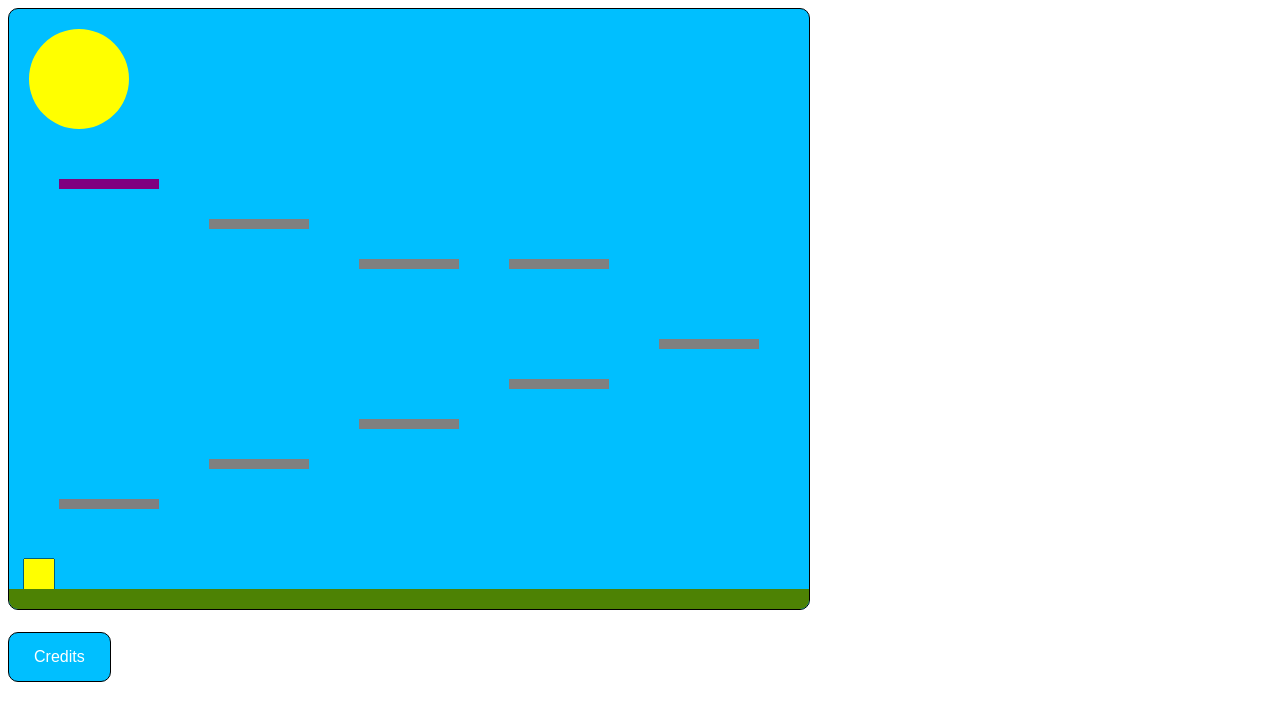
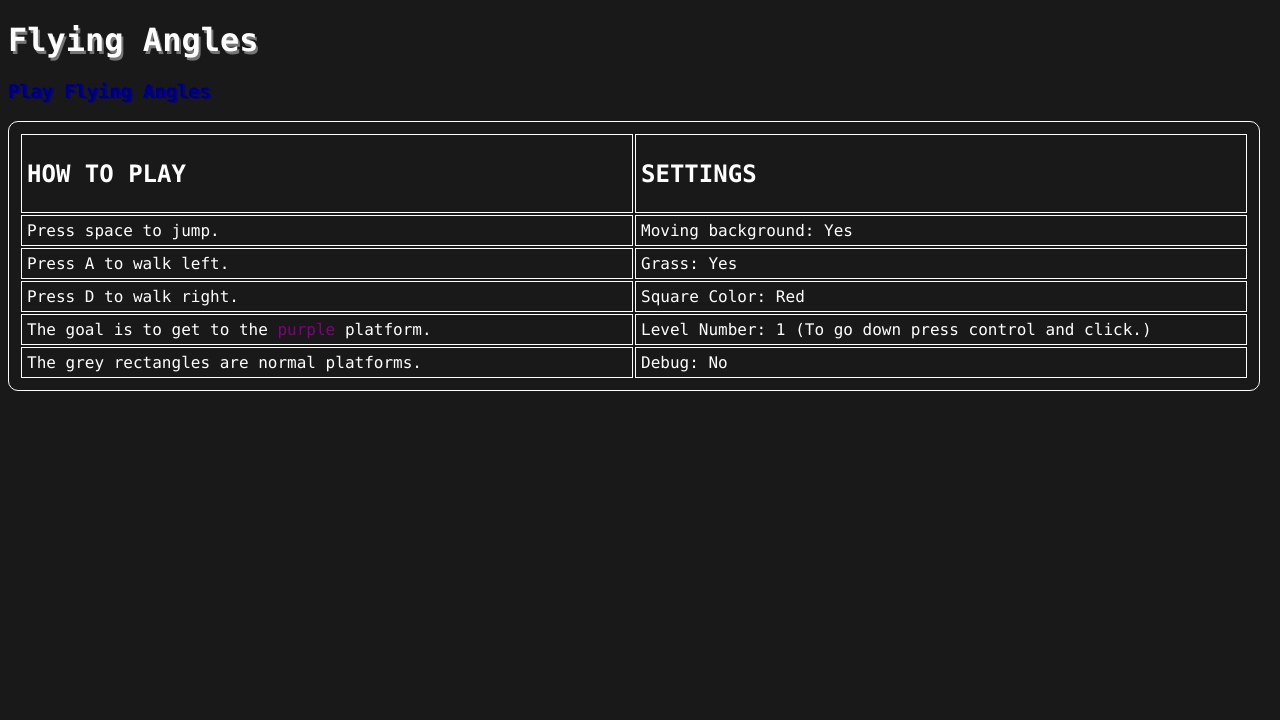
Before and after one commit to AncientBison/Flying-Angles, a plain HTML site: page index.html in a window 1280 px wide. Drawn offline with nearby package versions, Linux system fonts and the light colour scheme.

Commit message:
Now the game looks pretty and there is music, an entry screen, and lots of settings!

```diff
--- a/index.html
+++ b/index.html
@@ -1,19 +1,65 @@
 <!DOCTYPE html>
-<html>
+<html id="settingspage">
   <head>
     <meta charset="utf-8">
     <meta name="viewport" content="width=device-width">
-    <title>Flying Angles - Main</title>
-    <link href="style.css" rel="stylesheet" type="text/css"/>
-    <script src="https://ajax.googleapis.com/ajax/libs/jquery/3.5.1/jquery.min.js"></script>
+    <title>Flying Angles - Settings</title>
+    <link href="style.css" rel="stylesheet" type="text/css" />
   </head>
   <body>
-		<canvas id="canvas" width="1500" height="600"></canvas>
-		<br>
-		<br>
-		<a href="credits.html">
-			<input id="button" type="button" value="Credits"/>
-		</a>
-	  <script type="module" src="script.js"></script>
+	  <h1 id="mainpagetitle">Flying Angles</h1><h3 id="play"><a href="game.html">Play Flying Angles</a></h3>
+    <table id="maintable">
+      <tr>
+        <td id="playbox">
+          <h2> HOW TO PLAY </h2>
+        </td>
+        <td id="settingsbox">
+          <h2> SETTINGS </h2>
+        </td>
+      </tr>
+      <tr>
+        <td>
+          Press space to jump.
+        </td>
+        <td id="s1">
+          Moving background:
+        </td>
+      </tr>
+      <tr>
+        <td>
+          Press A to walk left.
+        </td>
+        <td id="s2">
+          Grass:
+        </td>
+      </tr>
+      <tr>
+        <td>
+          Press D to walk right.
+        </td>
+        <td id="s3">
+          Square Color:
+        </td>
+      </tr>
+      <tr>
+        <td>
+          The goal is to get to the <span id="purple">purple</span> platform.
+        </td>
+        <td id="s4">
+          Level Number: 1
+          (To go down press control and click.)
+        </td>
+      </tr>
+      <tr>
+        <td>
+          The grey rectangles are normal platforms.
+        </td>
+        <td id="s5">
+          Debug:
+        </td>
+      </tr>
+    </table>
+    <script type="module" src="mainpage.js"></script>
+    <audio src="https://github.com/AncientBison/FlyingSquaresMusic/blob/master/%5BOLD%5DAll%20Bee%20Swarm%20Simulator%20songs-%5BAudioTrimmer.com%5D.mp3?raw=true" preload="auto" controls="none" style="display: none"/>
   </body>
 </html>
--- /dev/null
+++ b/mainpage.js
@@ -0,0 +1,50 @@
+import { moving_background, toggle_moving_background } from './settings.js';
+
+var s1 = document.getElementById("s1")
+s1.addEventListener("click",function() {
+  toggle_moving_background();
+  s1.innerHTML = "Moving background: " + (moving_background ? "Yes" : "No");
+  console.log("New value: " + s1.innerHTML);
+});
+s1.innerHTML = "Moving background: " + (moving_background ? "Yes" : "No");
+
+import { grass, toggle_grass } from './settings.js';
+var s2 = document.getElementById("s2")
+s2.addEventListener("click",function() {
+  toggle_grass();
+  s2.innerHTML = "Grass: " + (grass ? "Yes" : "No");
+  console.log("New value: " + s2.innerHTML);
+});
+s2.innerHTML = "Grass: " + (grass ? "Yes" : "No");
+
+
+import {color, change_color } from './settings.js';
+var s3 = document.getElementById("s3")
+s3.addEventListener("click",function() {
+  change_color();
+  s3.innerHTML = "Square Color: " + color;
+  console.log("New value: " + s3.innerHTML);
+});
+s3.innerHTML = "Square Color: " + color;
+
+import { levelnum, levelup, leveldown } from './settings.js'
+var s4 = document.getElementById("s4")
+s4.addEventListener("click",function(e) {
+  if (!e.ctrlKey) {
+    levelup()
+    s4.innerHTML = "Level Number: " + levelnum
+  }
+  else if (e.ctrlKey && levelnum > 1) {
+    leveldown()
+    s4.innerHTML = "Level Number: " + levelnum
+  }
+});
+
+import { debug, toggle_debug } from './settings.js';
+var s5 = document.getElementById("s5")
+s5.addEventListener("click",function() {
+  toggle_debug();
+  s5.innerHTML = "Debug: " + (debug ? "Yes" : "No");
+  console.log("New value: " + s5.innerHTML);
+});
+s5.innerHTML = "Debug: " + (debug ? "Yes" : "No");
--- a/script.js
+++ b/script.js
@@ -1,4 +1,6 @@
-     import { startGameLoop } from './gameloop.js';
+import { startGameLoop } from './gameloop.js';
+import { moving_background, grass, color, debug, levelnum,setCookie } from './settings.js';
+setCookie("levelnum",1)
 var canvas = document.getElementById("canvas");
 var ctx = canvas.getContext("2d");
 stop = false
@@ -16,15 +18,16 @@ canvas.height = 600
 canvas.width = 800
 var won = false
 var level = "fakelevel()"
+var cloudpos = 0
 
 //file reading
 function getlevel(levelnum) {
   $.get("Levels/level" + levelnum + ".txt", function(levelfile) {
-    console.log(levelfile)
+    if (debug) console.log(levelfile)
     level = levelfile
   })
 }
-$(document).ready(getlevel(1));
+$(document).ready(getlevel(levelnum));
 
 for(var i = 1;i<=60;i++) {
   layers.push(i);
@@ -34,7 +37,7 @@ var layer = 3;
 var platforms = []
 
 function fakelevel() {
-  console.log("CURRENT STATUS: Level is not defined.")
+  if (debug) console.log("CURRENT STATUS: Level is not defined.")
 }
 
 function newPlatform(x,width,y,goal=false) {
@@ -57,13 +60,17 @@ function getPlatforms() {
   var platform = platforms[p]
   if (x >= platform.xStart - 30 && x <= platform.xEnd) {
       platforms_at_x.push({y:platform.y, goal:platform.goal})
-      //console.log(platform.y)
+      if (debug) console.log(platform.y)
   }
   }
   return platforms_at_x;
 }
 
 function tick() {
+  if (moving_background) {
+    cloudpos += Math.random()
+  }
+
   ctx.clearRect(0, 0, canvas.width, canvas.height);
   if (back) {x -= 7}
   if (forward) {x += 7}
@@ -107,9 +114,20 @@ function tick() {
   if (!onPlatform) {
     v -= g;
   }
-
-  // Arrow
-  ctx.fillStyle = "#ff00ff";
+  //Sun
+  ctx.fillStyle = "#ffff00";
+  ctx.beginPath()
+  ctx.arc(70, 70, 50, 0, 2 * Math.PI);
+  ctx.closePath()
+  ctx.stroke()
+  ctx.fill()
+  //grass cover
+  ctx.fillStyle = "#00cdff"
+  if (!grass) {
+    ctx.fillRect(0,560,canvas.width,21)
+  }
+  // Character
+  ctx.fillStyle = color.toLowerCase();
   ctx.beginPath();
   ctx.moveTo(0+x,0+y);
   ctx.lineTo(30+x,0+y);
@@ -119,22 +137,17 @@ function tick() {
   ctx.closePath()
   ctx.stroke();
   ctx.fill()
-  //Ground
-  ctx.fillStyle = "#4d8204";
-  ctx.fillRect(0, 580, canvas.width, 20)
   //the platforms are in a var called level
   eval(level)
-  //Sun
-  ctx.fillStyle = "#ffff00";
-  ctx.arc(70, 70, 50, 0, 2 * Math.PI);
-  ctx.fill()
+  //cloud and sky and ground
+  canvas.style.backgroundPosition = cloudpos + "px 0px"
+  //check if on goal
   if (won) {
     ctx.fillStyle = "black"
     ctx.font = "100px Arial";
     ctx.fillText("You Won!",200, 300);
   }
 }
-
 function keypress(e) {
   if (e.code == "Space") {
   jump = true
@@ -158,31 +171,7 @@ function keyup(e) {
   }
 }
 
-function sound(src) {
-  this.sound = document.createElement("audio");
-  this.sound.src = src;
-  this.sound.setAttribute("preload", "auto");
-  this.sound.setAttribute("controls", "none");
-  this.sound.style.display = "none";
-  document.body.appendChild(this.sound);
-  this.play = function(){
-    console.log("this function was called!")
-    this.sound.play();
-    console.info("i played song")
-  }
-  this.stop = function(){
-    this.sound.pause();
-  }
-}
-
-function playBgSound() {
-    console.log("this function was called 2!")
-  var bgmusic = new sound("https://github.com/AncientBison/FlyingSquaresMusic/blob/master/%5BOLD%5DAll%20Bee%20Swarm%20Simulator%20songs-%5BAudioTrimmer.com%5D.mp3")
-  bgmusic.play();
-}
-
 document.addEventListener('keypress', keypress);
 document.addEventListener('keyup', keyup);
 
-playBgSound();
 startGameLoop(tick, 30)
--- /dev/null
+++ b/settings.js
@@ -0,0 +1,67 @@
+function setCookie(cname, cvalue, session_only=false) {
+  var expires = "";
+  if (!session_only) {
+    var d = new Date();
+    d.setTime(d.getTime() + (365 * 24 * 60 * 60 * 1000));
+    var expires = ";expires="+d.toUTCString();
+  }
+  document.cookie = cname + "=" + cvalue + expires + ";path=/";
+}
+export { setCookie }
+
+function getCookie(cname, default_value) {
+  var name = cname + "=";
+  var ca = document.cookie.split(';');
+  for(var i = 0; i < ca.length; i++) {
+    var c = ca[i];
+    while (c.charAt(0) == ' ') {
+      c = c.substring(1);
+    }
+    if (c.indexOf(name) == 0) {
+      return c.substring(name.length, c.length);
+    }
+  }
+  return default_value;
+}
+
+levelnum = 1
+
+var moving_background = eval(getCookie("moving_background", "true"))
+function toggle_moving_background() {
+  moving_background = !moving_background;
+  setCookie("moving_background", moving_background);
+}
+export { moving_background, toggle_moving_background };
+
+var grass = eval(getCookie("grass", "true"))
+function toggle_grass() {
+  grass = !grass;
+  setCookie("grass", grass);
+}
+export { grass, toggle_grass };
+
+var colors = ["Red", "Orange", "Yellow", "Green", "Blue", "Purple"]
+var color = getCookie("color", colors[0]);
+function change_color() {
+  color = colors[(colors.indexOf(color) + 1) % colors.length];
+  setCookie("color", color);
+}
+export { color, change_color };
+
+var debug = eval(getCookie("debug", "false"));
+function toggle_debug() {
+  debug = !debug;
+  setCookie("debug", debug, true);
+}
+export { debug, toggle_debug };
+
+var levelnum = eval(getCookie("levelnum","1"))
+function levelup() {
+  levelnum += 1
+  setCookie("levelnum",levelnum)
+}
+function leveldown() {
+  levelnum -= 1
+  setCookie("levelnum",levelnum)
+}
+export { levelnum, levelup, leveldown }
--- a/style.css
+++ b/style.css
@@ -1,7 +1,19 @@
+#maintable {
+  border: 1px solid white;
+  border-radius: 10px;
+  padding: 10px;
+}
+
+#maintable td {
+  border: 1px solid white;
+  padding: 5px;
+  border-radius: 0px;
+}
 #canvas {
-	background-color: #00bfff;
+	background-image: url("sky2.0.png");
 	border: 1px black solid;
-	border-radius: 10px;
+  border-radius: 10px;
+  background-position: 100px 0px;
 }
 #button {
 	background-color: #00bfff;
@@ -38,3 +50,20 @@ a:visited {
 	color: #000067;
 	text-decoration: none;
 }
+#settingspage {
+  background-color: #191919;
+  color: white;
+  font-family: "Lucida Console", Courier, monospace;
+}
+#mainpagetitle {
+  text-shadow: 2px 3px rgba(255,255,255,0.4);
+}
+td {
+  width: 600px;
+}
+#purple {
+  color: purple;
+}
+#play {
+  text-shadow: 2px 1px #00009c;
+}
```
Also changed, not shown: game.html (added, +20 -0 lines), Sky.png (added), sky2.0.png (added), 1 other file.
